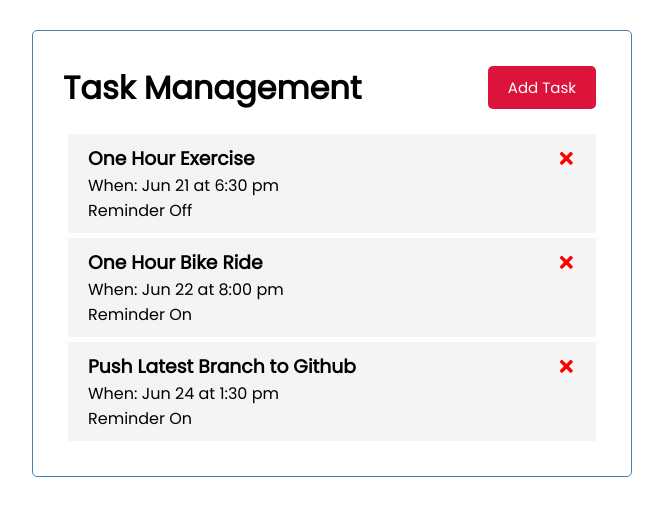
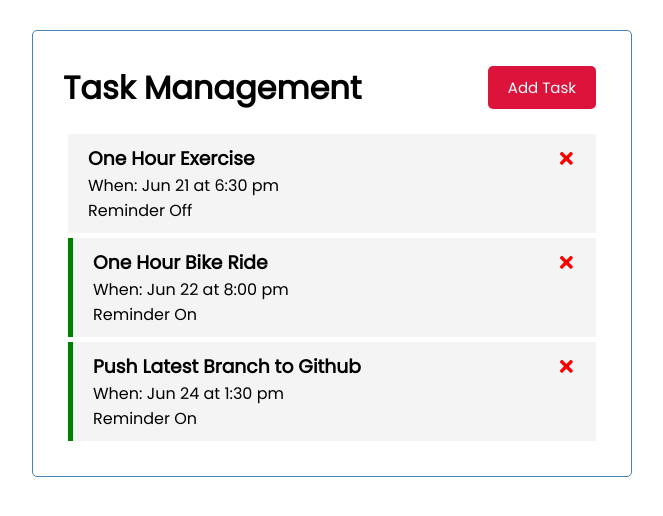
Before and after one commit to Sahim-Nazif/Task-Management-React, a React (Create React App) app: page / in a window 1280 px wide. Shown: the top 516 px of the page, without its empty margins (308-971 px from the left). Built offline with nearby package versions, Linux system fonts and the light colour scheme; the HTML template or start-up script is replaced by a standard one.

Commit message:
toggle task based on reminder

```diff
--- a/src/App.js
+++ b/src/App.js
@@ -20,7 +20,7 @@
     id:3,
     text:'Push Latest Branch to Github',
     day:'Jun 24 at 1:30 pm',
-    reminder:true
+    reminder:true,
 }
 ])
 //deleting tasks
@@ -28,10 +28,20 @@
 
     setTasks(tasks.filter((task)=>task.id !==id))
 }
+
+//toggle reminder
+const toggleReminder=(id)=>{
+
+     setTasks(tasks.map((task)=> task.id===id ? {...task,reminder :!task.reminder}: task ))
+}
   return (
     <div className="container">
       <Header/>
-      <Task tasks={tasks} onDelete={deleteTask} />
+     {tasks.length> 0 ? (
+       <Task tasks={tasks}  onDelete={deleteTask} onToggle={toggleReminder} />
+     )  :
+     ('No Task to Display'
+     )}
     </div>
   );
 }
--- a/src/components/Task.js
+++ b/src/components/Task.js
@@ -1,12 +1,16 @@
 import React from 'react'
 import Tasks from './Tasks'
 
-const Task = ({ tasks, onDelete }) => {
+const Task = ({ tasks, onDelete, onToggle }) => {
 
     return (
         <>
             {tasks.map((task) => (
-                <Tasks key={task.id} task={task} onDelete={onDelete} />
+                <Tasks key={task.id}
+                task={task}
+                onDelete={onDelete}
+                onToggle={onToggle}
+                />
 
             ))}
 
--- a/src/components/Tasks.js
+++ b/src/components/Tasks.js
@@ -1,9 +1,9 @@
 import React from 'react'
 import {FaTimes} from 'react-icons/fa'
 
-const Tasks = ({ task, onDelete }) => {
+const Tasks = ({ task, onDelete,onToggle }) => {
     return (
-        <div className='task'>
+        <div className={`task ${task.reminder ? 'reminder' : ''}`} onDoubleClick={()=>onToggle(task.id)}>
             <h3 >{task.text}<FaTimes style={{color:'red', cursor:'pointer'}} onClick={()=>onDelete(task.id)}/> </h3>
             <p>When: {task.day}</p>
             <p>Reminder {task.reminder ? ' On' : 'Off'}</p>
```
